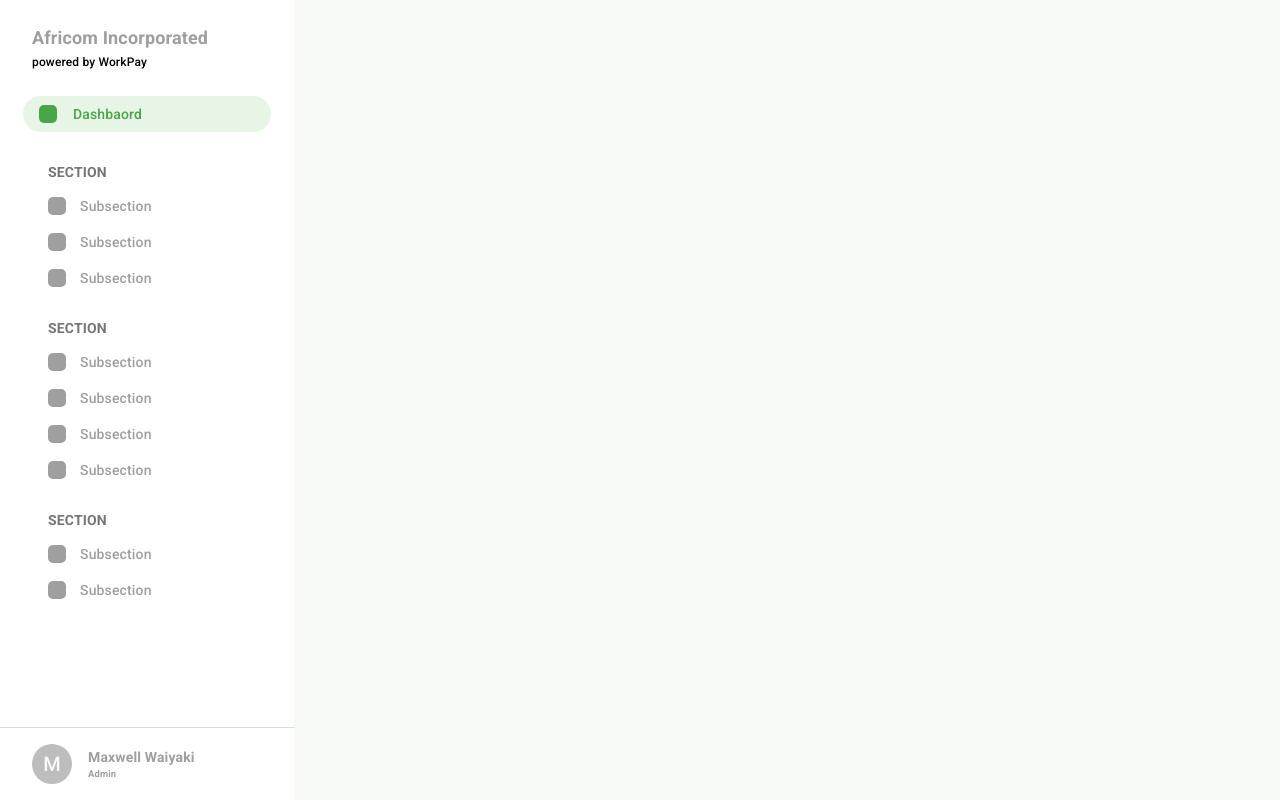
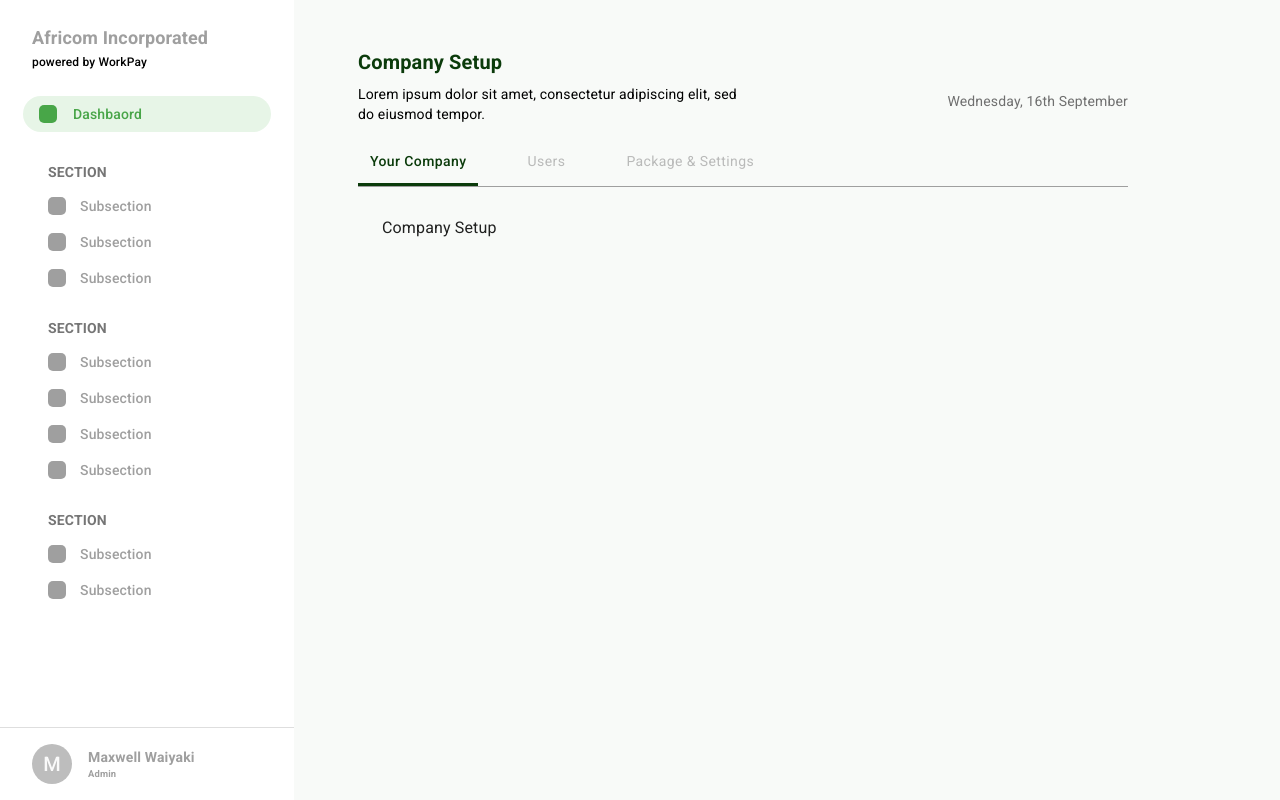
Before and after one commit to maxwaiyaki/workpay-dashbaord, a React (Create React App) app: page /company-setup in a window 1280 px wide. Built offline with nearby package versions, Linux system fonts and the light colour scheme.

Commit message:
complete main page with tabs

```diff
--- /dev/null
+++ b/src/components/TabPanel.js
@@ -0,0 +1,30 @@
+import React from 'react';
+import PropTypes from 'prop-types';
+import Box from '@material-ui/core/Box';
+import Typography from '@material-ui/core/Typography';
+
+export default function TabPanel(props) {
+	const { children, value, index, ...other } = props;
+
+	return (
+		<div
+			role='tabpanel'
+			hidden={value !== index}
+			id={`nav-tabpanel-${index}`}
+			aria-labelledby={`nav-tab-${index}`}
+			{...other}
+		>
+			{value === index && (
+				<Box p={3}>
+					<Typography>{children}</Typography>
+				</Box>
+			)}
+		</div>
+	);
+}
+
+TabPanel.propTypes = {
+	children: PropTypes.node.isRequired,
+	index: PropTypes.any.isRequired,
+	value: PropTypes.any.isRequired,
+};
--- /dev/null
+++ b/src/containers/CompanySetup/index.js
@@ -0,0 +1,114 @@
+import React from 'react';
+
+import Container from '@material-ui/core/Container';
+import Box from '@material-ui/core/Box';
+import { withStyles } from '@material-ui/core/styles';
+import Tabs from '@material-ui/core/Tabs';
+import Tab from '@material-ui/core/Tab';
+
+import TabPanel from 'components/TabPanel';
+
+import { getDate, getDay, getMonth } from 'utils/moments';
+
+const data = {
+	subHeading:
+		'Lorem ipsum dolor sit amet, consectetur adipiscing elit, sed do eiusmod tempor.',
+};
+
+const day = getDay(new Date());
+const date = getDate(new Date());
+const month = getMonth(new Date());
+
+const SetupTabs = withStyles({
+	root: {
+		borderBottom: '1px solid #9F9F9F',
+	},
+	indicator: {
+		backgroundColor: '#0B3B0B',
+		height: '2.5px',
+		zIndex: '1',
+	},
+})(Tabs);
+
+const SetupTab = withStyles((theme) => ({
+	root: {
+		textTransform: 'none',
+		minWidth: 72,
+		fontWeight: theme.typography.fontWeightRegular,
+		color: '#9F9F9F',
+		marginRight: theme.spacing(4),
+		'&$selected': {
+			color: '#0B3B0B',
+			fontWeight: theme.typography.fontWeightMedium,
+		},
+		'&:focus': {
+			color: '#0B3B0B',
+		},
+	},
+	selected: {},
+}))((props) => <Tab disableRipple {...props} />);
+
+export default function CompanySetup() {
+	const [value, setValue] = React.useState(0);
+
+	const handleChange = (event, newValue) => {
+		setValue(newValue);
+	};
+
+	return (
+		<Container>
+			<Box component='section' paddingTop={6} pl={5} pr={16}>
+				<Box
+					component='header'
+					fontSize='20px'
+					fontWeight='bold'
+					color='green.900'
+				>
+					Company Setup
+				</Box>
+				<Box display='flex' justifyContent='space-between'>
+					<Box
+						component='p'
+						marginTop='0.5em'
+						maxWidth='50%'
+						color='common.black'
+					>
+						{data.subHeading}
+					</Box>
+					<Box
+						component='p'
+						color='gray.800'
+						fontSize='fontSize'
+					>{`${day}, ${date} ${month}`}</Box>
+				</Box>
+				<Box
+					width='100%'
+					flex='1 1 auto'
+					display='inline-block'
+					position='relative'
+					overflow='hidden'
+					whiteSpace='nowrap'
+				>
+					<SetupTabs
+						value={value}
+						onChange={handleChange}
+						aria-label='Setup example'
+					>
+						<SetupTab label='Your Company' />
+						<SetupTab label='Users' />
+						<SetupTab label='Package & Settings' />
+					</SetupTabs>
+				</Box>
+				<TabPanel value={value} index={0}>
+					Company Setup
+				</TabPanel>
+				<TabPanel value={value} index={1}>
+					Users
+				</TabPanel>
+				<TabPanel value={value} index={2}>
+					Packages & Settings
+				</TabPanel>
+			</Box>
+		</Container>
+	);
+}
--- a/src/containers/Routes.js
+++ b/src/containers/Routes.js
@@ -3,6 +3,9 @@ import { Switch, Route } from 'react-router-dom';
 
 const LandingPage = lazy(() =>
 	import(/* webpackChunkName: "LandingPage" */ 'containers/LandingPage'),
+);
+const CompanySetup = lazy(() =>
+	import(/* webpackChunkName: "CompanySetup" */ 'containers/CompanySetup'),
 );
 
 export default function Routes() {
@@ -10,6 +13,7 @@ export default function Routes() {
 		<Suspense fallback={<div>{null}</div>}>
 			<Switch>
 				<Route exact path='/' component={LandingPage} />
+				<Route exact path='/company-setup' component={CompanySetup} />
 			</Switch>
 		</Suspense>
 	);
```
Also changed, not shown: src/containers/CompanySetup/Settings.js (added), src/containers/CompanySetup/Setup.js (added), src/containers/CompanySetup/Users.js (added).
